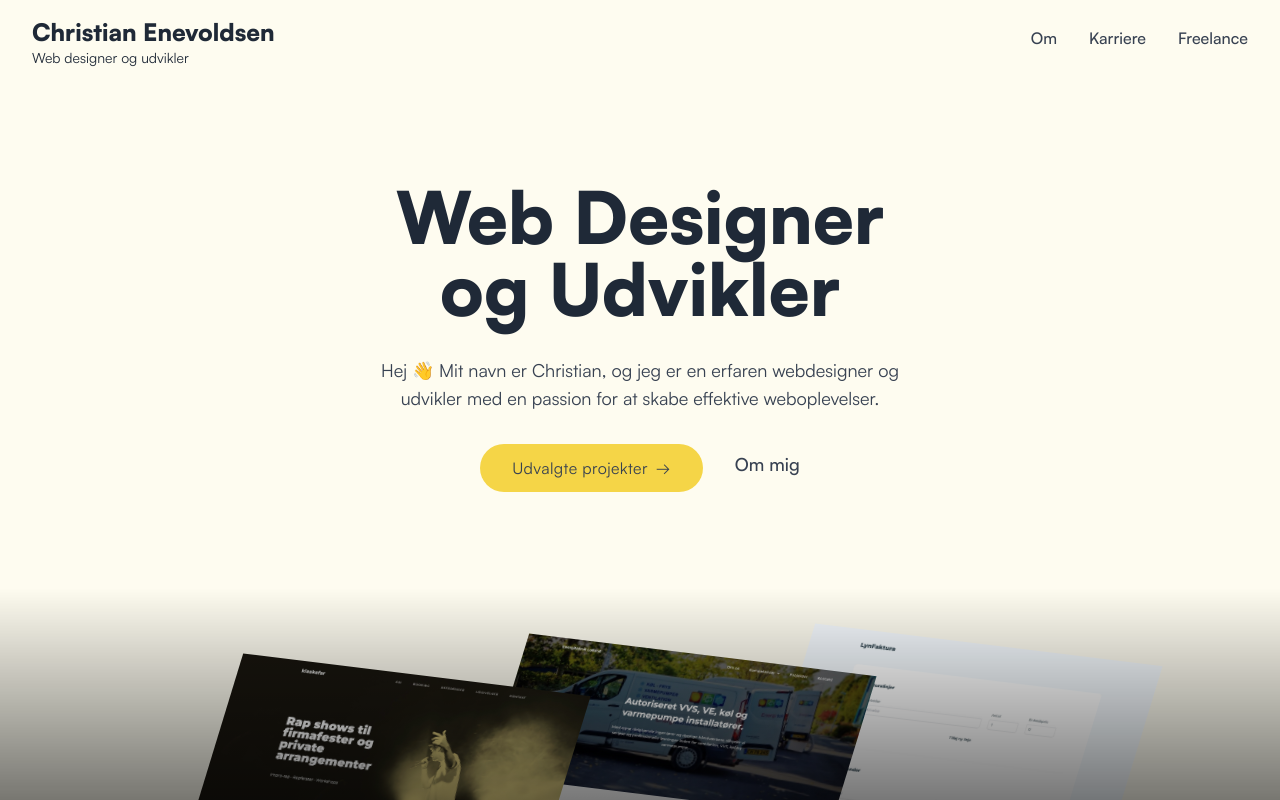
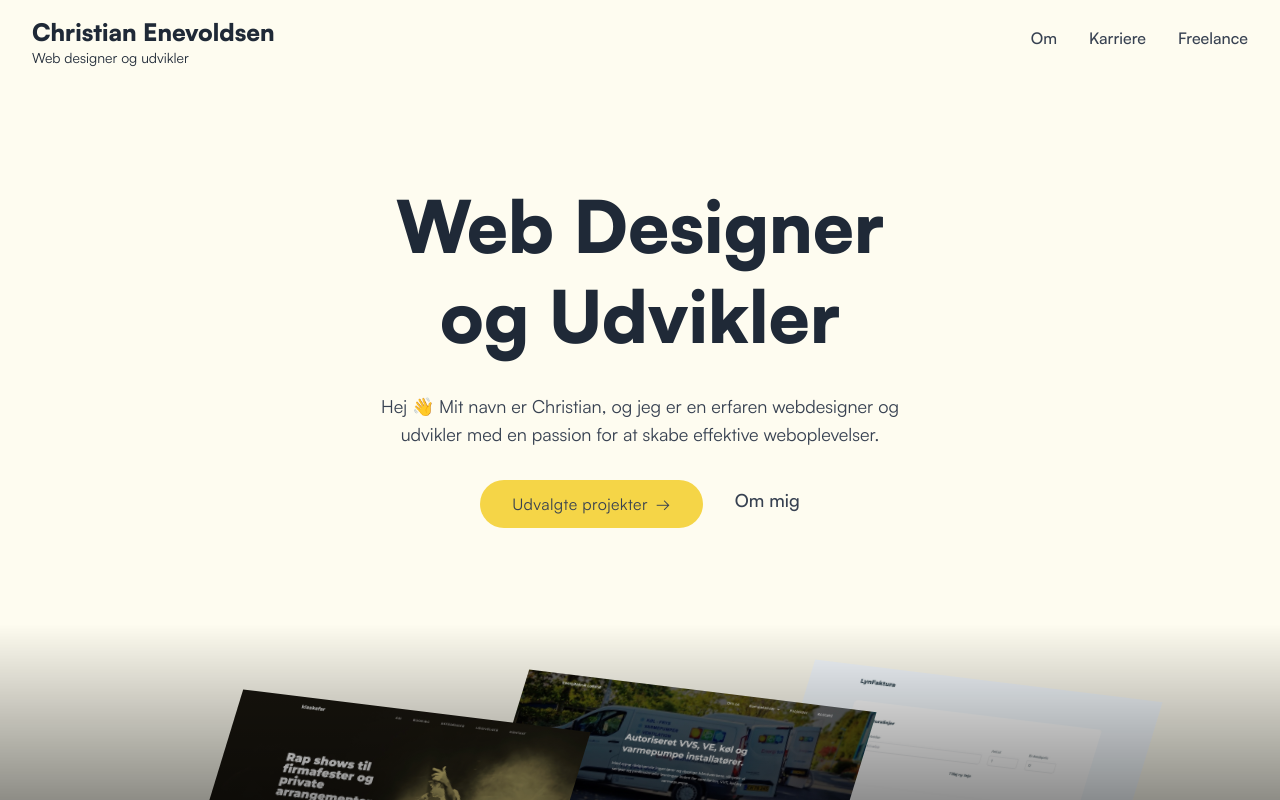
Before and after one commit to chrene/enevoldsen-io-v2, a Next.js app: page / in a window 1280 px wide. Shown: the top 800 px of the page. Built offline with nearby package versions, Linux system fonts and the light colour scheme.

Commit message:
fix hero header line height

```diff
--- a/src/components/home/hero.tsx
+++ b/src/components/home/hero.tsx
@@ -6,7 +6,7 @@ export default function Hero() {
       <section className="bg-yellow-50">
         <div className="page-padding">
           <div className="w-full md:max-w-xl mx-auto py-8 lg:py-24">
-            <h1 className="font-extrabold text-4xl lg:text-7xl text-gray-800 text-center leading-tight">
+            <h1 className="font-extrabold text-4xl lg:text-7xl text-gray-800 text-center leading-tight lg:leading-tight">
               Web Designer og Udvikler
             </h1>
             <p className="text-center text-lg mt-8">
```
